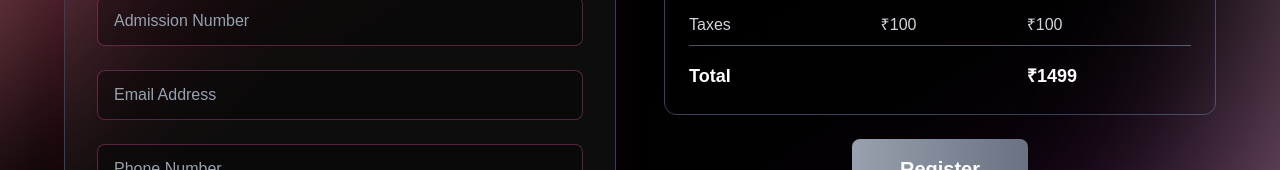
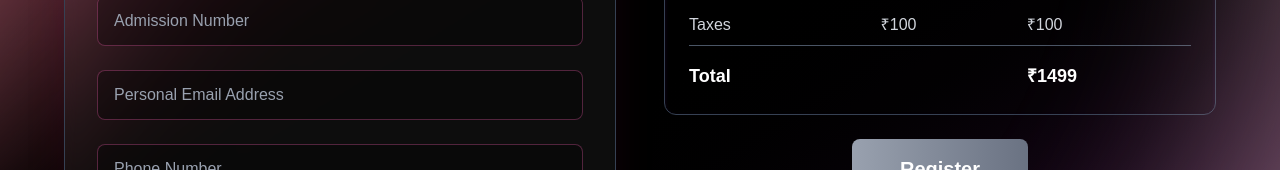
Before and after one commit to The-Yearly/workshop, a Next.js app in the folder front-end/: page /register in a window 1280 px wide. Shown: the part 347-517 px from the top of the page. Built offline with nearby package versions, Linux system fonts and the light colour scheme; a web font is replaced by a local one.

Commit message:
Register page imprv

```diff
--- a/front-end/app/register/page.tsx
+++ b/front-end/app/register/page.tsx
@@ -123,7 +123,7 @@ export default function Component() {
               <input
                 type="email"
                 name="email"
-                placeholder="Email Address"
+                placeholder="Personal Email Address"
                 value={formData.email}
                 onChange={changeValue}
                 className="w-full px-4 py-3 bg-black/30 border border-pink-400/30 rounded-lg text-white placeholder-gray-400 focus:outline-none focus:border-pink-500"
```
